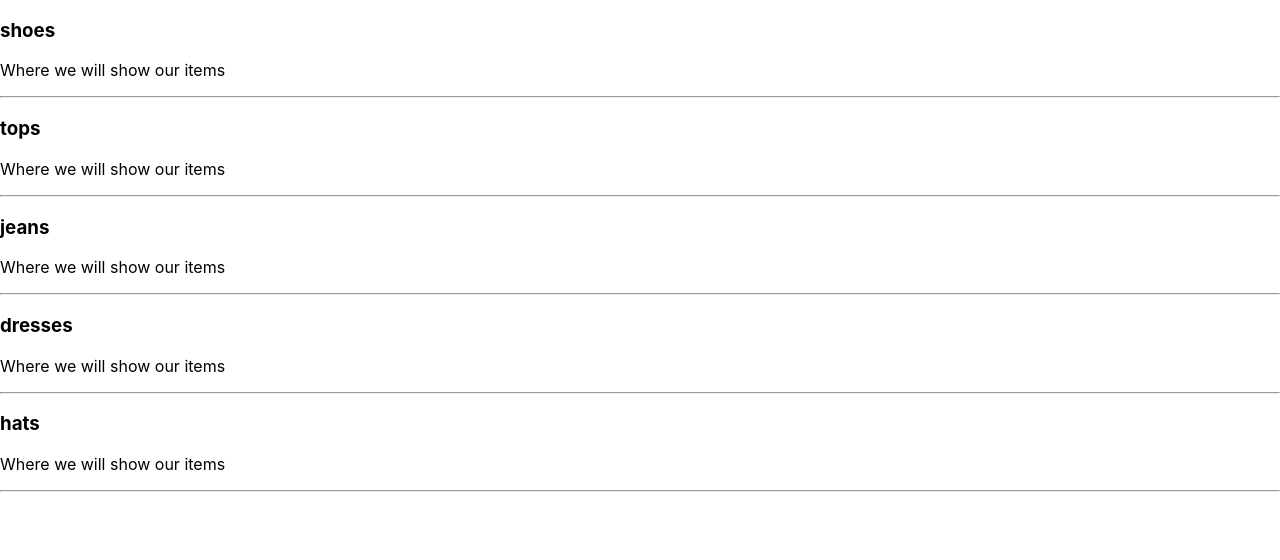
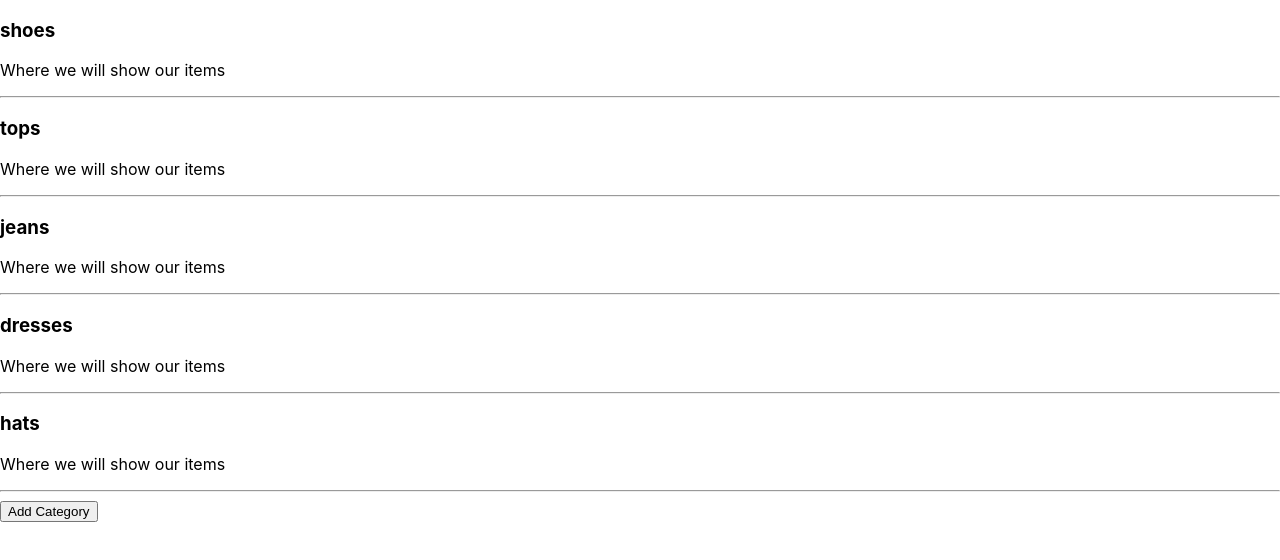
Before and after one commit to KeturahDev/merchant-store-redux, a React (Create React App) app: page / in a window 1280 px wide. Shown: the top 560 px of the page. Built offline with nearby package versions, Linux system fonts and the light colour scheme.

Commit message:
create functionality to add categories.
Co-authored-by: Rachel Schieferstein <violenza@gmail.com>
Co-authored-by: Hristo Dzhambov <dzhambov@hotmail.com>

```diff
--- a/src/components/Categories/CategoriesControl.js
+++ b/src/components/Categories/CategoriesControl.js
@@ -1,25 +1,26 @@
 import React from "react";
 import CategoryList from "./CategoryList";
+import CategoryForm from "./CategoryForm";
 import {v4} from 'uuid';
 
 const masterCategoriesList = [{
-  categoryName: "shoes",
+  name: "shoes",
   id: v4()
 },
 {
-  categoryName: "tops",
+  name: "tops",
   id: v4()
 },
 {
-  categoryName: "jeans",
+  name: "jeans",
   id: v4()
 },
 {
-  categoryName: "dresses",
+  name: "dresses",
   id: v4()
 },
 {
-  categoryName: "hats",
+  name: "hats",
   id: v4()
 }]
 
@@ -27,15 +28,42 @@ class CategoriesControl extends React.Component {
   constructor(props){
     super(props)
     this.state={
+      formVisible: false,
       categories: masterCategoriesList
     }
   }
 
-  masterList
+  handleClick = () => {
+    this.setState(prevState => ({
+      formVisible: !prevState.formVisible
+    }));
+  }
+
+  handleNewCategorySubmission = (newCategory) => {
+    const newCategories = this.state.categories.concat(newCategory)
+    this.setState({categories: newCategories, formVisible: false})
+  }
+
+  setVisibility = () => {
+    if (this.state.formVisible) {
+      return {
+      buttonText: "Return to Store",
+      component: <CategoryForm onCategoryCreation={this.handleNewCategorySubmission}/>
+      }
+    } else {
+      return {
+        buttonText: "Add Category",
+        component: <CategoryList categories={this.state.categories}/>
+      }
+    }
+  }
+
   render(){
+    let currenltyVisible = this.setVisibility();
     return(
       <React.Fragment>
-        <CategoryList categories={this.state.categories}/>
+        {currenltyVisible.component}
+        <button onClick={this.handleClick}>{currenltyVisible.buttonText}</button>
       </React.Fragment>
       );
     }
@@ -48,7 +76,79 @@ class CategoriesControl extends React.Component {
   //   itemList: masterList[0].categorySelection
   // }
 
+  // mastrList = [
+  // state = {
+  //   categoryName: masterList[masterList.categoryKey].categoryName, //[0]?
+  //   itemList: masterList[0].categorySelection
+  // }
 
+  // mastrList = [
+  // state = {
+  //   categoryName: masterList[masterList.categoryKey].categoryName, //[0]?
+  //   itemList: masterList[0].categorySelection
+  // }
+
+  // mastrList = [
+  // state = {
+  //   categoryName: masterList[masterList.categoryKey].categoryName, //[0]?
+  //   itemList: masterList[0].categorySelection
+  // }
+
+  // mastrList = [
+  // state = {
+  //   categoryName: masterList[masterList.categoryKey].categoryName, //[0]?
+  //   itemList: masterList[0].categorySelection
+  // }
+
+  // mastrList = [
+  // state = {
+  //   categoryName: masterList[masterList.categoryKey].categoryName, //[0]?
+  //   itemList: masterList[0].categorySelection
+  // }
+
+  // mastrList = [
+  // state = {
+  //   categoryName: masterList[masterList.categoryKey].categoryName, //[0]?
+  //   itemList: masterList[0].categorySelection
+  // }
+
+  // mastrList = [
+  // state = {
+  //   categoryName: masterList[masterList.categoryKey].categoryName, //[0]?
+  //   itemList: masterList[0].categorySelection
+  // }
+
+  // mastrList = [
+  // state = {
+  //   categoryName: masterList[masterList.categoryKey].categoryName, //[0]?
+  //   itemList: masterList[0].categorySelection
+  // }
+
+  // mastrList = [
+  // state = {
+  //   categoryName: masterList[masterList.categoryKey].categoryName, //[0]?
+  //   itemList: masterList[0].categorySelection
+  // }
+
+  // mastrList = [
+  // state = {
+  //   categoryName: masterList[masterList.categoryKey].categoryName, //[0]?
+  //   itemList: masterList[0].categorySelection
+  // }
+
+  // mastrList = [
+  // state = {
+  //   categoryName: masterList[masterList.categoryKey].categoryName, //[0]?
+  //   itemList: masterList[0].categorySelection
+  // }
+
+  // mastrList = [
+  // state = {
+  //   categoryName: masterList[masterList.categoryKey].categoryName, //[0]?
+  //   itemList: masterList[0].categorySelection
+  // }
+
+  // mastrList = [
   // state = {
   //   categoryName: masterList[masterList.categoryKey].categoryName, //[0]?
   //   itemList: masterList[0].categorySelection
--- a/src/components/Categories/CategoryForm.js
+++ b/src/components/Categories/CategoryForm.js
@@ -0,0 +1,25 @@
+import React from 'react';
+import {v4} from 'uuid';
+import PropTypes from 'prop-types';
+
+function CategoryForm(props){
+  function handleNewCategorySubmission(event){
+    event.preventDefault();
+    props.onCategoryCreation({name: event.target.name.value, id: v4()});
+  }
+  return(
+    <React.Fragment>
+      <h2>Create a new Category:</h2>
+      <form onSubmit={handleNewCategorySubmission}>
+        <input type="text" name="name" placeholder="Category Name" />
+        <button type="submit">add Category</button>
+      </form>
+    </React.Fragment>
+  );
+}
+
+CategoryForm.propTypes ={
+  onCategoryCreation: PropTypes.func
+}
+
+export default CategoryForm;
--- a/src/components/Categories/CategoryList.js
+++ b/src/components/Categories/CategoryList.js
@@ -5,7 +5,7 @@ import PropTypes from "prop-types";
 function CategoryList(props){
   return(
     <React.Fragment>
-      {props.categories.map(category => <Category name={category.categoryName} id={category.id}/>)}
+      {props.categories.map(category => <Category name={category.name} id={category.id}/>)}
     </React.Fragment>
   );
 }
```
Also changed, not shown: src/components/Header.js (added, +11 -0 lines).
